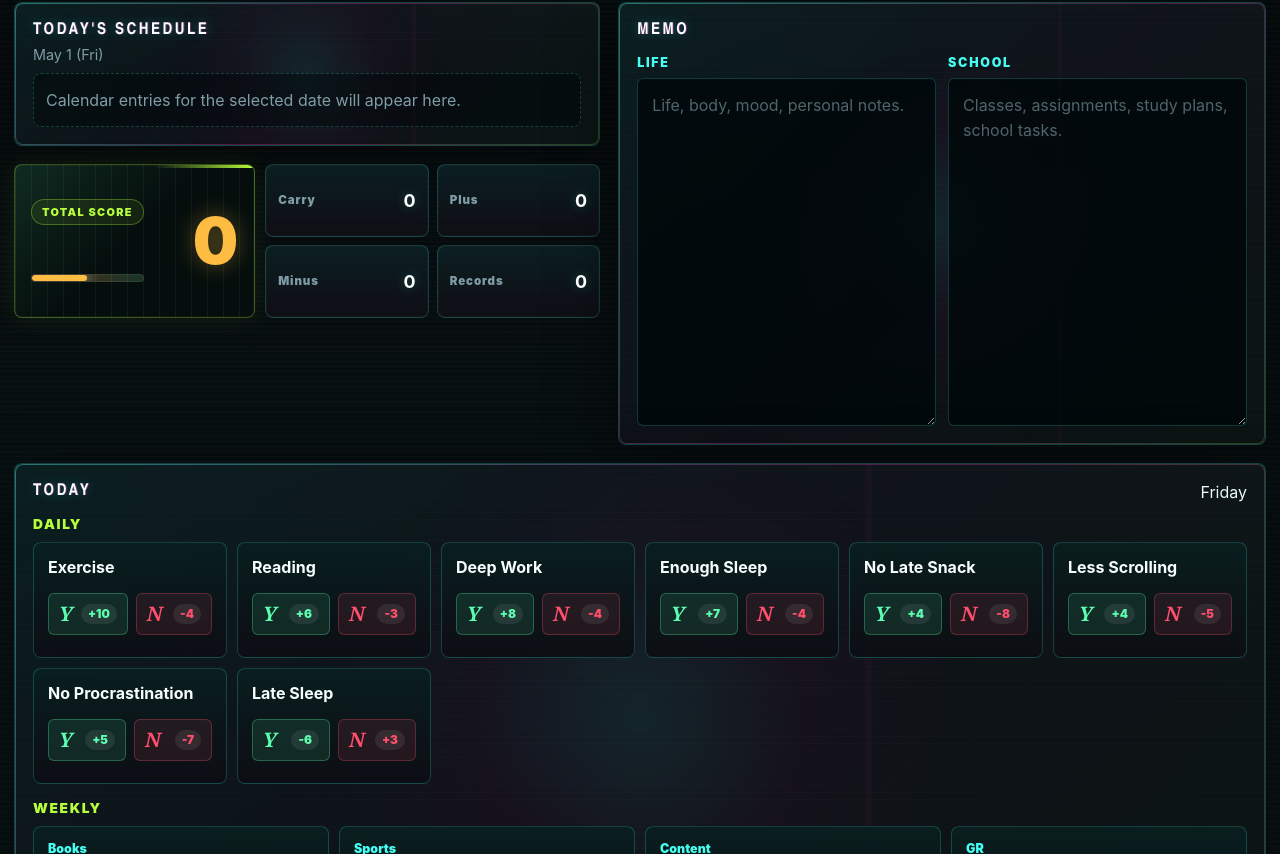
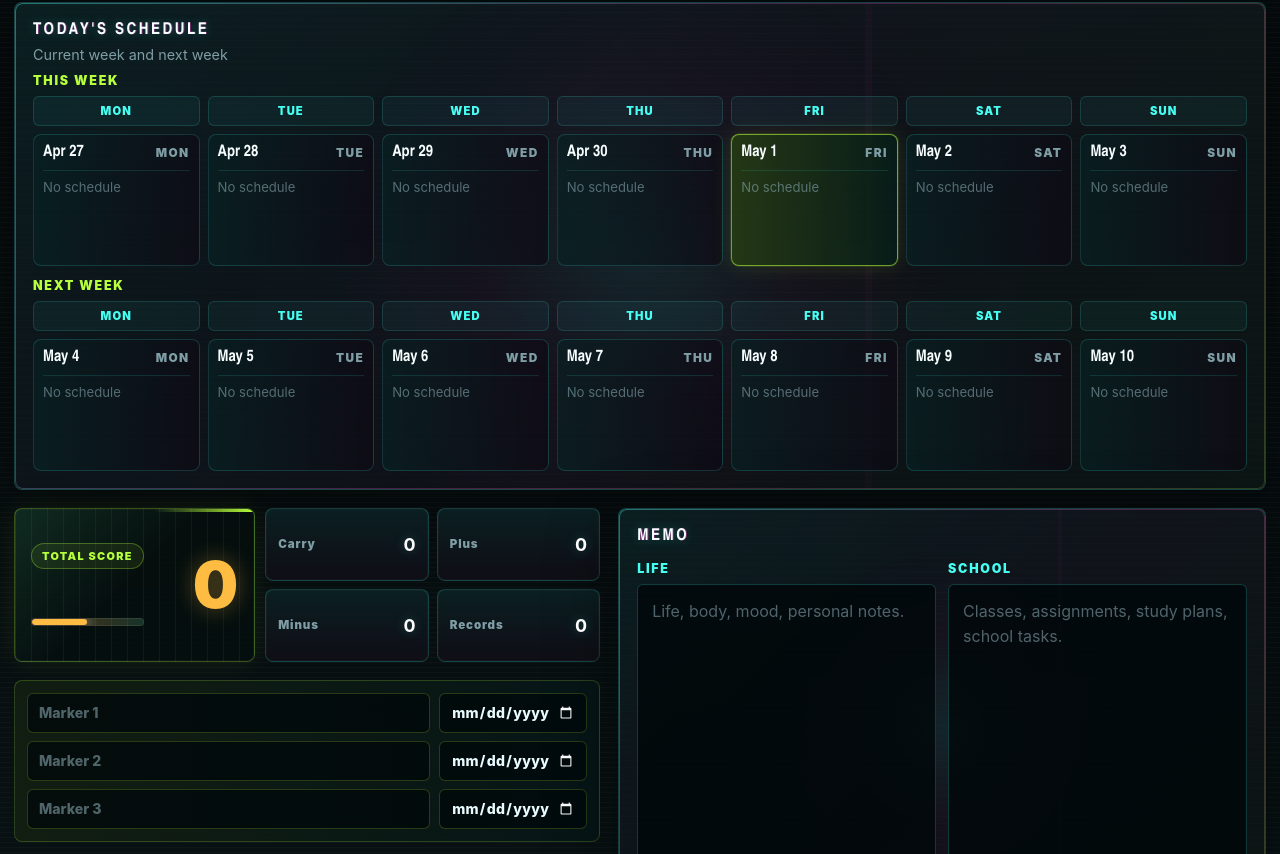
Before and after one commit to Link-Code-ASH/dash-board, a React (Vite) app: page / in a window 1280 px wide. Shown: the part 266-1120 px from the top of the page. Built offline with nearby package versions, Linux system fonts and the light colour scheme.

Commit message:
Improve schedule and weekly cycle layout

```diff
--- a/src/App.jsx
+++ b/src/App.jsx
@@ -61,6 +61,12 @@ function clonePresets() {
 }
 
 function parseScore(value, fallback) {
+  if (value === "" || value === "-") return value;
+  const score = Number(value);
+  return Number.isFinite(score) ? score : fallback;
+}
+
+function scoreNumber(value, fallback = 0) {
   const score = Number(value);
   return Number.isFinite(score) ? score : fallback;
 }
@@ -109,6 +115,13 @@ function normalizeWeeklyPlan(plan, categories) {
   return normalized;
 }
 
+function normalizeDateMarkers(markers) {
+  return Array.from({ length: 3 }, (_, index) => ({
+    text: markers?.[index]?.text || "",
+    date: markers?.[index]?.date || "",
+  }));
+}
+
 function createFallbackState() {
   const categories = cloneCategories();
   return {
@@ -118,6 +131,7 @@ function createFallbackState() {
     presets: clonePresets(),
     categories,
     weeklyPlan: createEmptyWeeklyPlan(categories),
+    dateMarkers: normalizeDateMarkers(),
     updatedAt: new Date().toISOString(),
   };
 }
@@ -132,6 +146,7 @@ function normalizeState(source) {
     presets: normalizePresets(source?.presets),
     categories,
     weeklyPlan: normalizeWeeklyPlan(source?.weeklyPlan, categories),
+    dateMarkers: normalizeDateMarkers(source?.dateMarkers),
     updatedAt: source?.updatedAt || new Date().toISOString(),
   };
 }
@@ -169,7 +184,45 @@ function formatDayLabel(dateKey) {
 }
 
 function formatScore(score) {
-  return score > 0 ? `+${score}` : String(score);
+  if (score === "" || score === "-") return String(score);
+  const numericScore = scoreNumber(score);
+  return numericScore > 0 ? `+${numericScore}` : String(numericScore);
+}
+
+function getWeekSerial(dateKey) {
+  const date = new Date(`${dateKey}T00:00:00`);
+  const monday = new Date(date);
+  monday.setDate(date.getDate() - ((date.getDay() + 6) % 7));
+  monday.setHours(0, 0, 0, 0);
+  return Math.floor(monday.getTime() / 604800000);
+}
+
+function addDays(dateKey, amount) {
+  const date = new Date(`${dateKey}T00:00:00`);
+  date.setDate(date.getDate() + amount);
+  return toDateKey(date);
+}
+
+function getWeekStart(dateKey) {
+  const date = new Date(`${dateKey}T00:00:00`);
+  return addDays(dateKey, -((date.getDay() + 6) % 7));
+}
+
+function formatCompactDate(dateKey) {
+  const date = new Date(`${dateKey}T00:00:00`);
+  const month = new Intl.DateTimeFormat("en-US", { month: "short" }).format(date);
+  const weekday = new Intl.DateTimeFormat("en-US", { weekday: "short" }).format(date);
+  return { day: date.getDate(), month, weekday };
+}
+
+function getWeeklyPlanEntry(rawValue, dateKey) {
+  const lines = String(rawValue || "")
+    .split(/\n+/)
+    .map((line) => line.trim())
+    .filter(Boolean);
+  if (!lines.length) return { cycleNumber: "", value: "Not Set" };
+  const lineIndex = ((getWeekSerial(dateKey) % lines.length) + lines.length) % lines.length;
+  return { cycleNumber: lines.length > 1 ? lineIndex + 1 : "", value: lines[lineIndex] };
 }
 
 function getWeekdayKey(dateKey) {
@@ -478,7 +531,7 @@ function App() {
   }, []);
 
   useEffect(() => {
-    document.querySelectorAll(".collapsible-panel, .schedule-panel, .score-meter, .score-details > div, .today-plan-card, .preset-card, .entry-item, .calendar-month, .calendar-day").forEach((element) => {
+    document.querySelectorAll(".collapsible-panel, .schedule-panel, .memo-panel, .today-plan-panel, .history-panel, .score-meter, .score-details > div, .today-plan-card, .preset-card, .entry-item, .calendar-month, .calendar-day").forEach((element) => {
       if (element.dataset.glowReady) return;
       element.dataset.glowReady = "true";
       element.addEventListener("pointermove", (event) => {
@@ -581,8 +634,8 @@ function App() {
       const preset = draft.presets[index];
       if (!preset) return draft;
       if (field === "name") preset.name = value.trim() || preset.name;
-      if (field === "yScore") preset.yScore = parseScore(value, preset.yScore);
-      if (field === "nScore") preset.nScore = parseScore(value, preset.nScore);
+      if (field === "yScore") preset.yScore = value;
+      if (field === "nScore") preset.nScore = value;
       return draft;
     });
   };
@@ -618,8 +671,8 @@ function App() {
       const category = draft.categories.find((item) => item.key === key);
       if (!category) return draft;
       if (field === "label") category.label = value.trim() || category.label;
-      if (field === "yScore") category.yScore = parseScore(value, category.yScore);
-      if (field === "nScore") category.nScore = parseScore(value, category.nScore);
+      if (field === "yScore") category.yScore = value;
+      if (field === "nScore") category.nScore = value;
       return draft;
     });
   };
@@ -657,6 +710,15 @@ function App() {
       const note = value.replace(/\r\n/g, "\n");
       if (note) draft.calendar[dateKey] = note;
       else delete draft.calendar[dateKey];
+      return draft;
+    });
+  };
+
+  const updateDateMarker = (index, field, value) => {
+    saveData((draft) => {
+      const markers = normalizeDateMarkers(draft.dateMarkers);
+      markers[index] = { ...markers[index], [field]: value };
+      draft.dateMarkers = markers;
       return draft;
     });
   };
@@ -718,14 +780,15 @@ function App() {
           React.Fragment,
           null,
           h(Topbar, { selectedDate, setSelectedDate, shiftDate }),
+          h(SchedulePanel, { calendar: data.calendar, selectedDate }),
     h(
       "div",
       { className: "daily-workspace" },
       h(
         "div",
         { className: "daily-left-rail" },
-        h(SchedulePanel, { calendar: data.calendar, selectedDate }),
         h(ScorePanel, { entryCount: entries.length, scoreInfo }),
+        h(DateMarkerPanel, { dateMarkers: data.dateMarkers, updateDateMarker }),
       ),
       h(MemoPanel, { memo, updateMemo }),
     ),
@@ -914,16 +977,42 @@ function SyncPanel({ forgetThisDevice, isOpen, onConnect, onGenerate, onPull, on
 }
 
 function SchedulePanel({ calendar, selectedDate }) {
-  const schedule = calendar[selectedDate]?.trim() || "";
-  const lines = schedule.split(/\n+/).filter(Boolean);
+  const weekStart = getWeekStart(selectedDate);
+  const weeks = [0, 7].map((offset) => Array.from({ length: 7 }, (_, index) => addDays(weekStart, offset + index)));
   return h(
     "section",
-    { className: "schedule-panel", "aria-label": "Today's Schedule" },
-    h("div", { className: "section-heading" }, h("div", null, h("h2", null, "Today's Schedule"), h("p", null, formatDayLabel(selectedDate)))),
+    { className: "schedule-panel two-week-schedule", "aria-label": "Two-week schedule" },
+    h("div", { className: "section-heading" }, h("div", null, h("h2", null, "Today's Schedule"), h("p", null, "Current week and next week"))),
     h(
       "div",
-      { className: `schedule-content ${schedule ? "" : "empty"}` },
-      schedule ? lines.map((line, index) => h("div", { className: "schedule-item", key: `${line}-${index}` }, line)) : h("span", null, "Calendar entries for the selected date will appear here."),
+      { className: "schedule-weeks" },
+      weeks.map((week, weekIndex) =>
+        h(
+          "div",
+          { className: "schedule-week", key: `week-${weekIndex}` },
+          h("div", { className: "schedule-week-title" }, weekIndex === 0 ? "This Week" : "Next Week"),
+          h("div", { className: "schedule-weekdays" }, weekDays.map((day) => h("span", { key: day.key }, day.label))),
+          h(
+            "div",
+            { className: "schedule-week-grid" },
+          week.map((dateKey) => {
+            const schedule = calendar[dateKey]?.trim() || "";
+            const lines = schedule.split(/\n+/).filter(Boolean);
+            const dateLabel = formatCompactDate(dateKey);
+            return h(
+              "article",
+              { className: `schedule-day ${dateKey === selectedDate ? "selected" : ""}`, key: dateKey },
+              h("div", { className: "schedule-date" }, h("b", null, `${dateLabel.month} ${dateLabel.day}`), h("span", null, dateLabel.weekday)),
+              h(
+                "div",
+                { className: `schedule-day-items ${lines.length ? "" : "empty"}` },
+                lines.length ? lines.map((line, index) => h("span", { key: `${dateKey}-${index}` }, line)) : h("i", null, "No schedule"),
+              ),
+            );
+          }),
+          ),
+        ),
+      ),
     ),
   );
 }
@@ -966,6 +1055,37 @@ function ScorePanel({ entryCount, scoreInfo }) {
   );
 }
 
+function DateMarkerPanel({ dateMarkers, updateDateMarker }) {
+  return h(
+    "section",
+    { className: "date-marker-panel", "aria-label": "Date markers" },
+    h(
+      "div",
+      { className: "date-marker-list" },
+      normalizeDateMarkers(dateMarkers).map((marker, index) =>
+        h(
+          "label",
+          { className: "date-marker", key: `marker-${index}` },
+          h("input", {
+            className: "date-marker-text",
+            type: "text",
+            maxLength: 36,
+            placeholder: `Marker ${index + 1}`,
+            value: marker.text,
+            onChange: (event) => updateDateMarker(index, "text", event.target.value),
+          }),
+          h("input", {
+            className: "date-marker-date",
+            type: "date",
+            value: marker.date,
+            onChange: (event) => updateDateMarker(index, "date", event.target.value),
+          }),
+        ),
+      ),
+    ),
+  );
+}
+
 function TodayPlanPanel({ categories, entries, presets, selectedDate, toggleChoice, weekday, weeklyPlan }) {
   return h(
     "section",
@@ -986,7 +1106,7 @@ function TodayPlanPanel({ categories, entries, presets, selectedDate, toggleChoi
             yScore: preset.yScore,
             nScore: preset.nScore,
             selectedChoice: entries.find((entry) => entry.planKey === planKey)?.choice || "",
-            onToggle: (choice) => toggleChoice({ planKey, choice, name: `Daily: ${preset.name} (${choice})`, score: choice === "Y" ? preset.yScore : preset.nScore }),
+            onToggle: (choice) => toggleChoice({ planKey, choice, name: `Daily: ${preset.name} (${choice})`, score: scoreNumber(choice === "Y" ? preset.yScore : preset.nScore) }),
           };
         }),
       }),
@@ -994,16 +1114,17 @@ function TodayPlanPanel({ categories, entries, presets, selectedDate, toggleChoi
         className: "weekly-plan-row",
         title: "Weekly",
         cards: categories.map((category) => {
-          const value = weeklyPlan[category.key]?.[weekday.key]?.trim() || "Not Set";
+          const planEntry = getWeeklyPlanEntry(weeklyPlan[category.key]?.[weekday.key], selectedDate);
+          const value = planEntry.value;
           const planKey = `plan:${selectedDate}:${category.key}`;
           return {
             key: category.key,
-            label: category.label,
+            label: planEntry.cycleNumber ? `${category.label} ${planEntry.cycleNumber}` : category.label,
             value,
             yScore: category.yScore,
             nScore: category.nScore,
             selectedChoice: entries.find((entry) => entry.planKey === planKey)?.choice || "",
-            onToggle: (choice) => toggleChoice({ planKey, choice, name: `${category.label}: ${value} (${choice})`, score: choice === "Y" ? category.yScore : category.nScore }),
+            onToggle: (choice) => toggleChoice({ planKey, choice, name: `${category.label}: ${value} (${choice})`, score: scoreNumber(choice === "Y" ? category.yScore : category.nScore) }),
           };
         }),
       }),
@@ -1061,8 +1182,8 @@ function DailyPanel({ addPreset, isOpen, movePreset, onToggle, presets, removePr
             "article",
             { className: "preset-card", key: preset.key },
             h("input", { className: "preset-name-input", type: "text", maxLength: 32, "aria-label": "Daily name", value: preset.name, onChange: (event) => updatePreset(index, "name", event.target.value) }),
-            h("label", { className: "score-field positive-score", title: "Y score" }, h("input", { className: "preset-score-input y-score", type: "number", min: -100, max: 100, step: 1, value: preset.yScore, onChange: (event) => updatePreset(index, "yScore", event.target.value) })),
-            h("label", { className: "score-field negative-score", title: "N score" }, h("input", { className: "preset-score-input n-score", type: "number", min: -100, max: 100, step: 1, value: preset.nScore, onChange: (event) => updatePreset(index, "nScore", event.target.value) })),
+            h("label", { className: "score-field positive-score", title: "Y score" }, h("input", { className: "preset-score-input y-score", type: "text", inputMode: "numeric", value: preset.yScore, onChange: (event) => updatePreset(index, "yScore", event.target.value) })),
+            h("label", { className: "score-field negative-score", title: "N score" }, h("input", { className: "preset-score-input n-score", type: "text", inputMode: "numeric", value: preset.nScore, onChange: (event) => updatePreset(index, "nScore", event.target.value) })),
             h("button", { className: "mini-button preset-up", type: "button", disabled: index === 0, onClick: () => movePreset(index, -1) }, "\u2191"),
             h("button", { className: "mini-button preset-down", type: "button", disabled: index === presets.length - 1, onClick: () => movePreset(index, 1) }, "\u2193"),
             h("button", { className: "mini-button danger", type: "button", onClick: () => removePreset(index) }, "\u00d7"),
@@ -1094,8 +1215,8 @@ function WeeklyPanel({ addCategory, categories, isOpen, moveCategory, onToggle,
             "div",
             { className: "weekly-category", key: `${category.key}-label` },
             h("input", { className: "category-name-input", type: "text", maxLength: 24, value: category.label, onChange: (event) => updateCategory(category.key, "label", event.target.value) }),
-            h("label", { className: "score-field y-field positive-score", title: "Y score" }, h("input", { className: "category-score-input y-score", type: "number", min: -100, max: 100, step: 1, value: category.yScore, onChange: (event) => updateCategory(category.key, "yScore", event.target.value) })),
-            h("label", { className: "score-field n-field negative-score", title: "N score" }, h("input", { className: "category-score-input n-score", type: "number", min: -100, max: 100, step: 1, value: category.nScore, onChange: (event) => updateCategory(category.key, "nScore", event.target.value) })),
+            h("label", { className: "score-field y-field positive-score", title: "Y score" }, h("input", { className: "category-score-input y-score", type: "text", inputMode: "numeric", value: category.yScore, onChange: (event) => updateCategory(category.key, "yScore", event.target.value) })),
+            h("label", { className: "score-field n-field negative-score", title: "N score" }, h("input", { className: "category-score-input n-score", type: "text", inputMode: "numeric", value: category.nScore, onChange: (event) => updateCategory(category.key, "nScore", event.target.value) })),
             h(
               "div",
               { className: "category-actions" },
@@ -1105,14 +1226,14 @@ function WeeklyPanel({ addCategory, categories, isOpen, moveCategory, onToggle,
             ),
           ),
           ...weekDays.map((day) =>
-            h("input", {
+            h("textarea", {
               className: `weekly-input ${day.key === selectedWeekday ? "active" : ""}`,
               key: `${category.key}-${day.key}`,
-              type: "text",
-              maxLength: 40,
+              maxLength: 180,
               placeholder: `${day.label} ${category.label}`,
               value: weeklyPlan[category.key]?.[day.key] || "",
               onChange: (event) => updateWeeklyPlan(category.key, day.key, event.target.value),
+              onKeyDown: (event) => event.stopPropagation(),
             }),
           ),
         ]),
--- a/src/styles.css
+++ b/src/styles.css
@@ -447,6 +447,57 @@ input[type="date"] {
   overflow: hidden;
 }
 
+.date-marker-panel {
+  border: 1px solid rgba(183, 255, 60, 0.2);
+  border-radius: 8px;
+  background:
+    linear-gradient(90deg, rgba(183, 255, 60, 0.075), rgba(70, 255, 242, 0.035)),
+    rgba(4, 12, 14, 0.86);
+  padding: 12px;
+}
+
+.date-marker-list {
+  display: grid;
+  gap: 8px;
+}
+
+.date-marker {
+  display: grid;
+  grid-template-columns: minmax(0, 1fr) 148px;
+  gap: 9px;
+}
+
+.date-marker input {
+  min-width: 0;
+  min-height: 40px;
+  border: 1px solid rgba(183, 255, 60, 0.2);
+  border-radius: 6px;
+  background: rgba(1, 8, 10, 0.72);
+  color: var(--ink);
+  padding: 0 11px;
+  font-size: 0.88rem;
+  font-weight: 800;
+  outline: none;
+}
+
+.date-marker-date {
+  color-scheme: dark;
+  border-color: rgba(70, 255, 242, 0.28);
+  background:
+    linear-gradient(180deg, rgba(70, 255, 242, 0.12), rgba(183, 255, 60, 0.055)),
+    rgba(1, 8, 10, 0.84);
+  color: #f7feff;
+  font-size: 0.9rem;
+  letter-spacing: 0.02em;
+}
+
+.date-marker input:focus {
+  border-color: rgba(183, 255, 60, 0.58);
+  box-shadow:
+    0 0 0 3px rgba(183, 255, 60, 0.09),
+    0 0 16px rgba(183, 255, 60, 0.14);
+}
+
 .score-track span {
   display: block;
   width: 50%;
@@ -624,6 +675,38 @@ input[type="date"] {
   opacity: 0.9;
 }
 
+.today-plan-panel:hover {
+  border-color: rgba(70, 255, 242, 0.48);
+  box-shadow:
+    var(--shadow),
+    0 0 0 1px rgba(70, 255, 242, 0.08),
+    0 0 30px rgba(70, 255, 242, 0.1),
+    inset 0 0 0 1px rgba(255, 255, 255, 0.035);
+}
+
+.history-panel:hover {
+  border-color: rgba(70, 255, 242, 0.48);
+  box-shadow:
+    var(--shadow),
+    0 0 0 1px rgba(70, 255, 242, 0.08),
+    0 0 30px rgba(70, 255, 242, 0.1),
+    inset 0 0 0 1px rgba(255, 255, 255, 0.035);
+}
+
+.today-plan-panel::after {
+  background:
+    radial-gradient(circle at var(--glow-x) var(--glow-y), rgba(70, 255, 242, 0.28), rgba(255, 45, 184, 0.12) 25%, transparent 52%),
+    repeating-linear-gradient(0deg, rgba(255, 255, 255, 0.028) 0 1px, transparent 1px 7px),
+    linear-gradient(90deg, transparent 0 68%, rgba(255, 45, 184, 0.075) 68% 68.6%, transparent 68.6%);
+}
+
+.history-panel::after {
+  background:
+    radial-gradient(circle at var(--glow-x) var(--glow-y), rgba(183, 255, 60, 0.22), rgba(70, 255, 242, 0.12) 28%, transparent 54%),
+    repeating-linear-gradient(0deg, rgba(255, 255, 255, 0.028) 0 1px, transparent 1px 7px),
+    linear-gradient(90deg, transparent 0 68%, rgba(183, 255, 60, 0.07) 68% 68.6%, transparent 68.6%);
+}
+
 .quick-panel > *,
 .planner-view > *,
 .log-panel > *,
@@ -756,38 +839,111 @@ input::placeholder {
   margin-bottom: 10px;
 }
 
-.schedule-content {
-  display: grid;
-  grid-template-columns: repeat(2, minmax(0, 1fr));
+.schedule-weeks {
+  display: grid;
+  grid-template-columns: 1fr;
+  gap: 12px;
+}
+
+.schedule-week {
+  display: grid;
   gap: 8px;
 }
 
-.schedule-content.empty {
-  grid-template-columns: 1fr;
-  min-height: 54px;
-  align-content: center;
-  border: 1px dashed rgba(70, 255, 242, 0.22);
+.schedule-week-title {
+  color: var(--acid);
+  font-size: 0.78rem;
+  font-weight: 950;
+  letter-spacing: 0.14em;
+  text-transform: uppercase;
+}
+
+.schedule-weekdays,
+.schedule-week-grid {
+  display: grid;
+  grid-template-columns: repeat(7, minmax(0, 1fr));
+  gap: 8px;
+}
+
+.schedule-weekdays span {
+  min-height: 30px;
+  display: grid;
+  place-items: center;
+  border: 1px solid rgba(70, 255, 242, 0.14);
+  border-radius: 6px;
+  background: rgba(70, 255, 242, 0.05);
+  color: var(--cyan);
+  font-size: 0.7rem;
+  font-weight: 950;
+  letter-spacing: 0.1em;
+  text-transform: uppercase;
+}
+
+.schedule-day {
+  display: grid;
+  grid-template-rows: auto 1fr;
+  gap: 8px;
+  align-items: start;
+  min-height: 132px;
+  border: 1px solid rgba(70, 255, 242, 0.16);
   border-radius: 8px;
-  background: rgba(1, 8, 10, 0.48);
-  padding: 12px;
-}
-
-.schedule-content.empty span {
+  background:
+    linear-gradient(90deg, rgba(70, 255, 242, 0.07), rgba(255, 45, 184, 0.035)),
+    rgba(1, 8, 10, 0.62);
+  padding: 9px;
+}
+
+.schedule-day.selected {
+  border-color: rgba(183, 255, 60, 0.58);
+  background:
+    linear-gradient(90deg, rgba(183, 255, 60, 0.17), rgba(70, 255, 242, 0.055)),
+    rgba(3, 15, 10, 0.82);
+  box-shadow:
+    0 0 0 1px rgba(183, 255, 60, 0.1),
+    0 0 22px rgba(183, 255, 60, 0.13);
+}
+
+.schedule-date {
+  display: flex;
+  align-items: center;
+  justify-content: space-between;
+  gap: 4px;
+  border-right: 0;
+  border-bottom: 1px solid rgba(70, 255, 242, 0.12);
+  padding: 0 0 7px;
+}
+
+.schedule-date b {
+  color: #f8feff;
+  font-family: var(--display-font);
+  font-size: 1rem;
+}
+
+.schedule-date span {
   color: var(--muted);
-}
-
-.schedule-item {
-  border: 1px solid rgba(70, 255, 242, 0.2);
-  border-left-color: var(--acid);
-  border-radius: 8px;
-  background:
-    linear-gradient(90deg, rgba(183, 255, 60, 0.09), rgba(70, 255, 242, 0.035)),
-    rgba(1, 8, 10, 0.62);
+  font-size: 0.74rem;
+  font-weight: 950;
+  letter-spacing: 0.12em;
+  text-transform: uppercase;
+}
+
+.schedule-day-items {
+  display: grid;
+  gap: 5px;
+  align-content: start;
+  min-height: 72px;
+}
+
+.schedule-day-items span {
   color: #f8feff;
-  padding: 10px 12px;
-  line-height: 1.45;
+  line-height: 1.35;
   overflow-wrap: anywhere;
-  box-shadow: inset 0 0 0 1px rgba(255, 255, 255, 0.02);
+}
+
+.schedule-day-items.empty i {
+  color: rgba(127, 157, 165, 0.64);
+  font-size: 0.82rem;
+  font-style: normal;
 }
 
 .sync-body {
@@ -1192,6 +1348,11 @@ input::placeholder {
 .weekly-input {
   width: 100%;
   min-width: 158px;
+  min-height: 64px;
+  padding: 10px 12px;
+  resize: vertical;
+  line-height: 1.35;
+  white-space: pre-wrap;
 }
 
 .today-plan-grid {
@@ -1955,6 +2116,17 @@ input::placeholder {
     grid-template-columns: 1fr;
   }
 
+  .schedule-weeks {
+    grid-template-columns: 1fr;
+  }
+
+  .schedule-weekdays,
+  .schedule-week-grid {
+    grid-template-columns: repeat(7, minmax(118px, 1fr));
+    overflow-x: auto;
+    padding-bottom: 2px;
+  }
+
   .preset-grid {
     grid-template-columns: repeat(2, minmax(0, 1fr));
   }
@@ -2014,7 +2186,6 @@ input::placeholder {
 
   .memo-grid,
   .preset-grid,
-  .schedule-content,
   .sync-grid {
     grid-template-columns: 1fr;
   }
```
